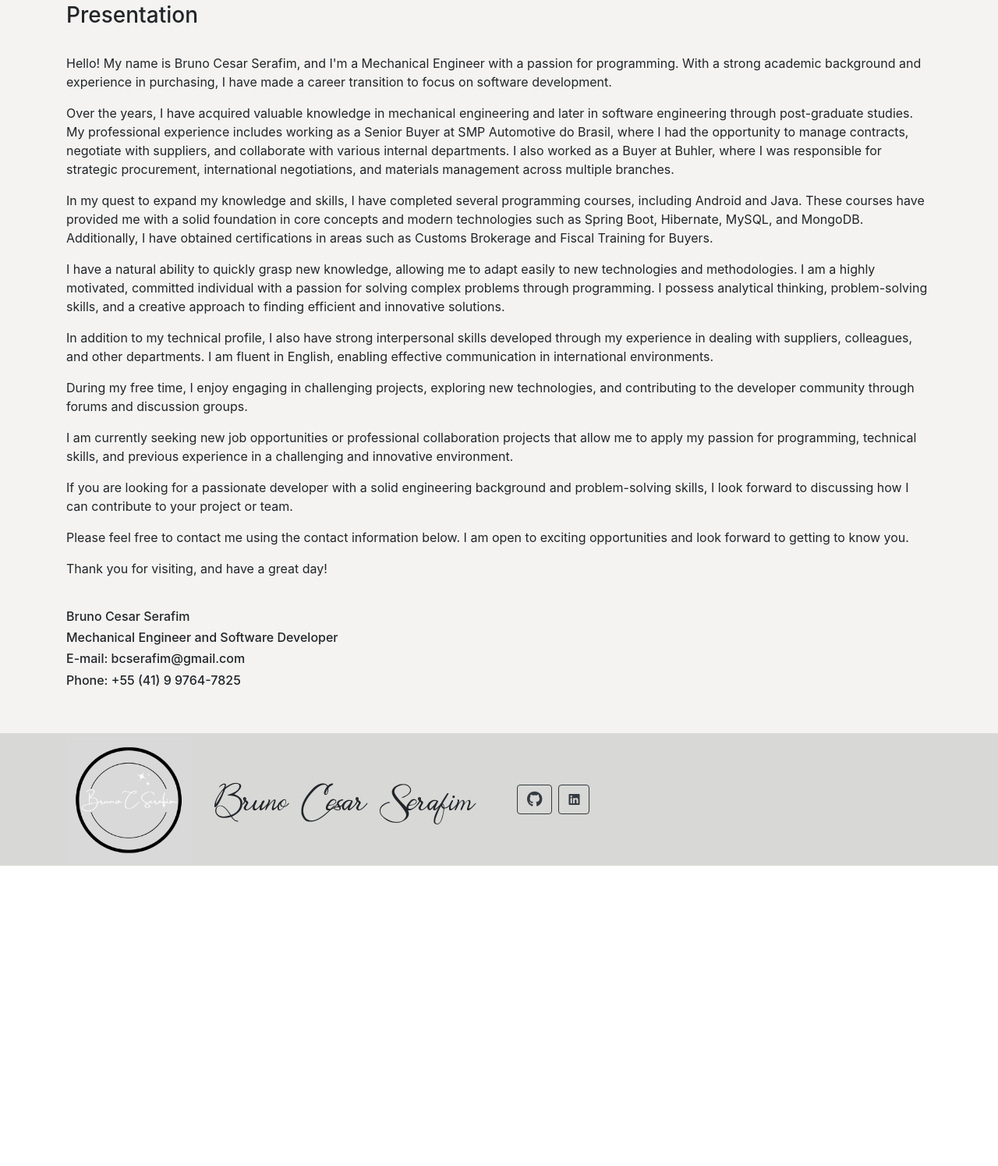
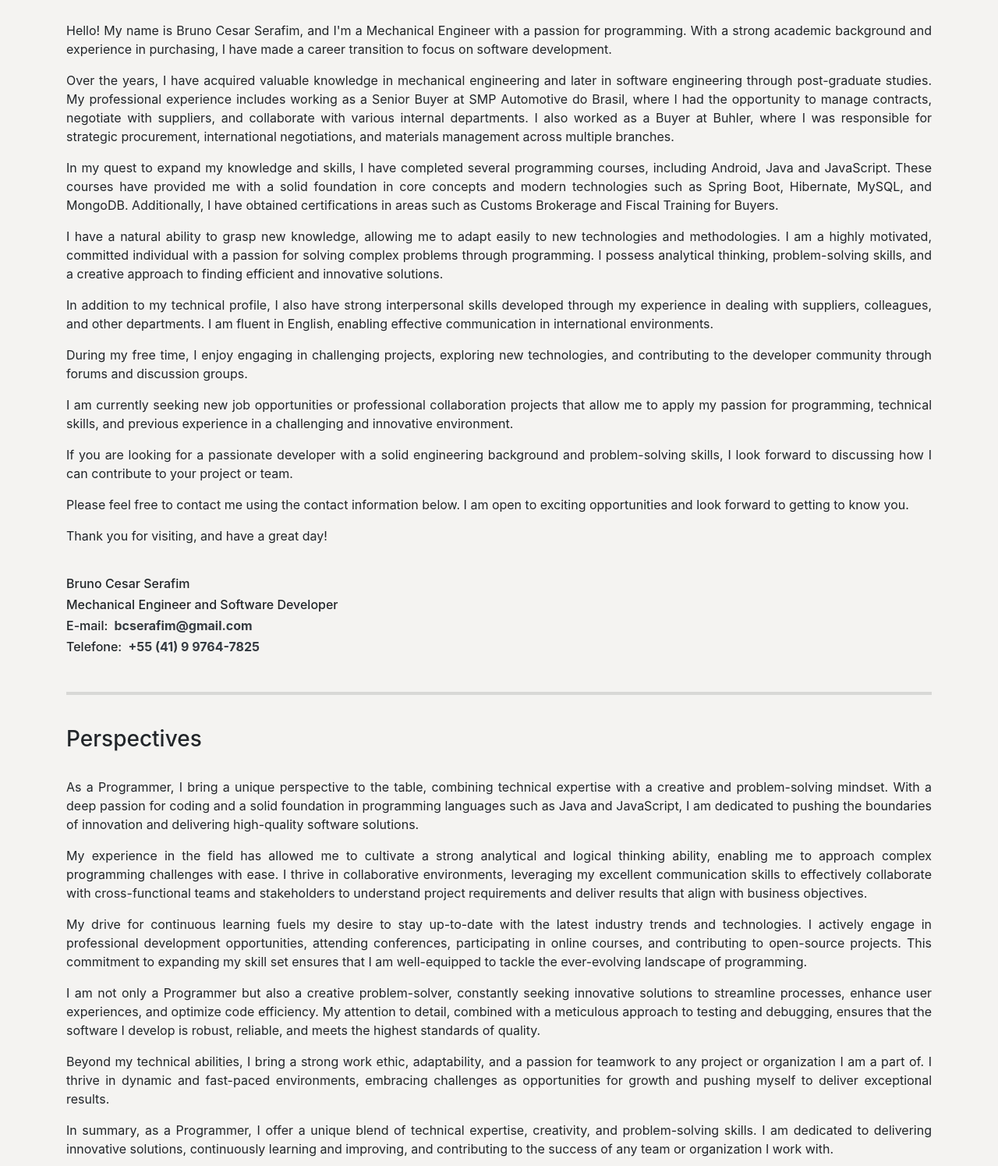
Before and after one commit to BCSERAFIM/site-curriculo-Bruno_Serafim, a plain HTML site: page Projeto Curriculo/apresentacao_ing.html in a window 1280 px wide. Shown: the part 205-1700 px from the top of the page at 78% size. Before the commit the page ends 1315 px from the top, so only its background shows below. Drawn offline with nearby package versions, Linux system fonts and the light colour scheme.

Commit message:
Update apresentacao_ing.html

```diff
--- a/Projeto Curriculo/apresentacao_ing.html
+++ b/Projeto Curriculo/apresentacao_ing.html
@@ -51,7 +51,7 @@
               <a href="skills_ing.html" class="nav-link">Skills</a>
             </li>
             <li class="nav-item">
-              <a href="perspectivas_ing.html" class="nav-link">Perspectives</a>
+              <a href="portifolio_ing.html" class="nav-link">Portfolio</a>
             </li>
             <li class="nav-item">
               <a href="contato_ing.html" class="nav-link">Contact</a>
@@ -79,53 +79,80 @@
           <div class="col-md-12">
             <h3>Presentation</h3>
             <br>
-            <p>
+            <p  class="paragrafo-justificado">
               Hello! My name is Bruno Cesar Serafim, and I'm a Mechanical Engineer with a passion for programming. With a strong academic background and experience in purchasing, I have made a career transition to focus on software development.
             </p>
-            <p>
+            <p  class="paragrafo-justificado">
               Over the years, I have acquired valuable knowledge in mechanical engineering and later in software engineering through post-graduate studies. My professional experience includes working as a Senior Buyer at SMP Automotive do Brasil, where I had the opportunity to manage contracts, negotiate with suppliers, and collaborate with various internal departments. I also worked as a Buyer at Buhler, where I was responsible for strategic procurement, international negotiations, and materials management across multiple branches.
             </p>
-            <p>
-              In my quest to expand my knowledge and skills, I have completed several programming courses, including Android and Java. These courses have provided me with a solid foundation in core concepts and modern technologies such as Spring Boot, Hibernate, MySQL, and MongoDB. Additionally, I have obtained certifications in areas such as Customs Brokerage and Fiscal Training for Buyers.
+            <p  class="paragrafo-justificado">
+              In my quest to expand my knowledge and skills, I have completed several programming courses, including Android, Java and JavaScript. These courses have provided me with a solid foundation in core concepts and modern technologies such as Spring Boot, Hibernate, MySQL, and MongoDB. Additionally, I have obtained certifications in areas such as Customs Brokerage and Fiscal Training for Buyers.
             </p>
-            <p>
-              I have a natural ability to quickly grasp new knowledge, allowing me to adapt easily to new technologies and methodologies. I am a highly motivated, committed individual with a passion for solving complex problems through programming. I possess analytical thinking, problem-solving skills, and a creative approach to finding efficient and innovative solutions.
+            <p  class="paragrafo-justificado">
+              I have a natural ability to grasp new knowledge, allowing me to adapt easily to new technologies and methodologies. I am a highly motivated, committed individual with a passion for solving complex problems through programming. I possess analytical thinking, problem-solving skills, and a creative approach to finding efficient and innovative solutions.
             </p>
-            <p>
+            <p  class="paragrafo-justificado">
               In addition to my technical profile, I also have strong interpersonal skills developed through my experience in dealing with suppliers, colleagues, and other departments. I am fluent in English, enabling effective communication in international environments.
             </p>
-            <p>
+            <p  class="paragrafo-justificado">
               During my free time, I enjoy engaging in challenging projects, exploring new technologies, and contributing to the developer community through forums and discussion groups.
             </p>
-            <p>
+            <p  class="paragrafo-justificado">
               I am currently seeking new job opportunities or professional collaboration projects that allow me to apply my passion for programming, technical skills, and previous experience in a challenging and innovative environment.
             </p>
-            <p>
+            <p  class="paragrafo-justificado">
               If you are looking for a passionate developer with a solid engineering background and problem-solving skills, I look forward to discussing how I can contribute to your project or team.
             </p>
-            <p>
+            <p  class="paragrafo-justificado">
               Please feel free to contact me using the contact information below. I am open to exciting opportunities and look forward to getting to know you.
             </p>
-            <p>
+            <p  class="paragrafo-justificado">
               Thank you for visiting, and have a great day!
             </p>
             <br>
             <h6>Bruno Cesar Serafim</h6>
             <h6>Mechanical Engineer and Software Developer</h6>
-            <h6>E-mail: bcserafim@gmail.com</h6>
-            <h6>Phone: +55 (41) 9 9764-7825</h6>
+            <h6>
+              E-mail:
+              <a class="btn-link text-dark ml-1" href="mailto:bcserafim@gmail.com">
+              <strong> bcserafim@gmail.com</strong></a>
+            </h6>
+            <h6>
+              Telefone:
+              <a class="btn-link text-dark ml-1" href="https://wa.me/5541997647825">
+              <strong>+55 (41) 9 9764-7825</strong></a>
+            </h6>
+
+            <br>
+            <hr style="border: 2px solid #D8D8D6;">
+            <br>
+
+            <h3>Perspectives</h3>
+            <br>
+            <p  class="paragrafo-justificado">
+              As a Programmer, I bring a unique perspective to the table, combining technical expertise with a creative and problem-solving mindset. With a deep passion for coding and a solid foundation in programming languages such as Java and JavaScript, I am dedicated to pushing the boundaries of innovation and delivering high-quality software solutions.
+            </p>
+            <p  class="paragrafo-justificado">
+              My experience in the field has allowed me to cultivate a strong analytical and logical thinking ability, enabling me to approach complex programming challenges with ease. I thrive in collaborative environments, leveraging my excellent communication skills to effectively collaborate with cross-functional teams and stakeholders to understand project requirements and deliver results that align with business objectives.
+            </p>
+            <p  class="paragrafo-justificado">
+              My drive for continuous learning fuels my desire to stay up-to-date with the latest industry trends and technologies. I actively engage in professional development opportunities, attending conferences, participating in online courses, and contributing to open-source projects. This commitment to expanding my skill set ensures that I am well-equipped to tackle the ever-evolving landscape of programming.
+            </p>
+            <p  class="paragrafo-justificado">
+              I am not only a Programmer but also a creative problem-solver, constantly seeking innovative solutions to streamline processes, enhance user experiences, and optimize code efficiency. My attention to detail, combined with a meticulous approach to testing and debugging, ensures that the software I develop is robust, reliable, and meets the highest standards of quality.
+            </p>
+            <p  class="paragrafo-justificado">
+              Beyond my technical abilities, I bring a strong work ethic, adaptability, and a passion for teamwork to any project or organization I am a part of. I thrive in dynamic and fast-paced environments, embracing challenges as opportunities for growth and pushing myself to deliver exceptional results.
+            </p>
+            <p  class="paragrafo-justificado">
+              In summary, as a Programmer, I offer a unique blend of technical expertise, creativity, and problem-solving skills. I am dedicated to delivering innovative solutions, continuously learning and improving, and contributing to the success of any team or organization I work with.
+            </p>
 
           </div>
 
         </div>
       </div>
     </section>
-
-
-
-
-
-
 
 
 
```
